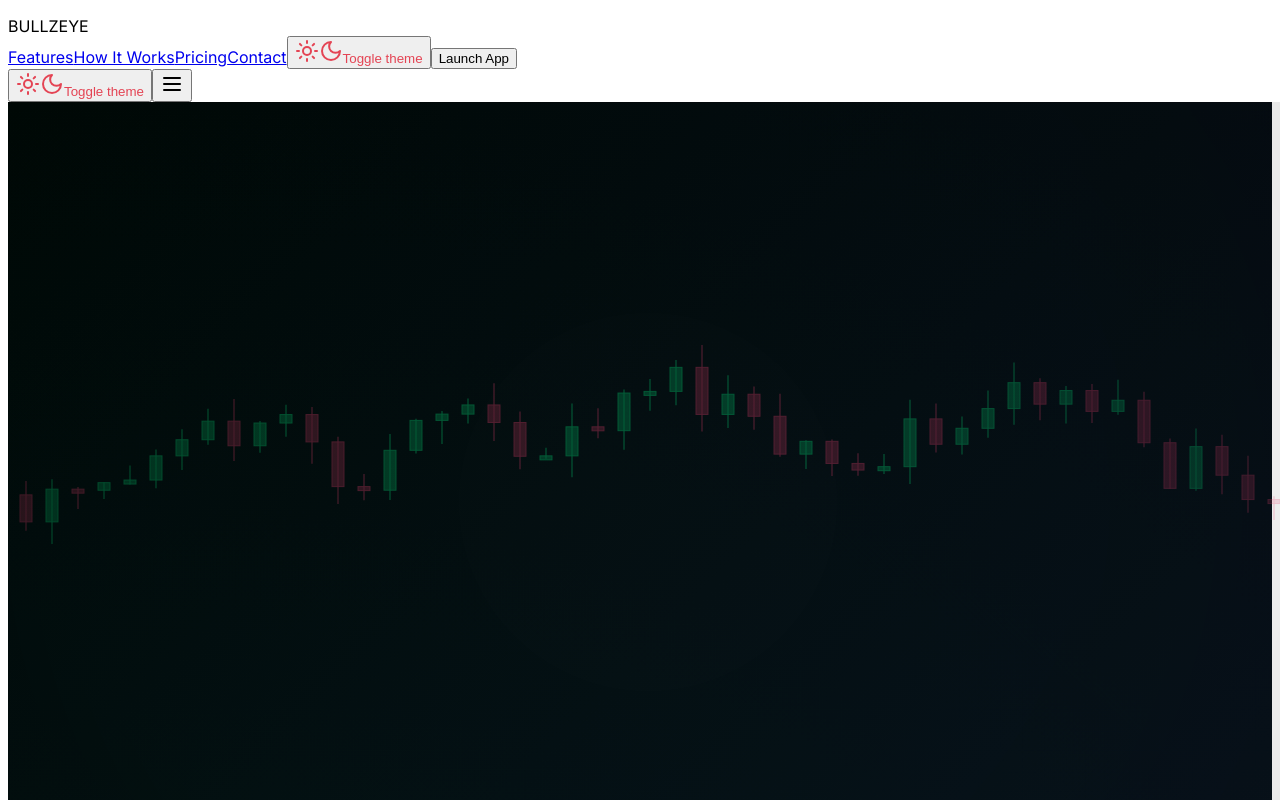
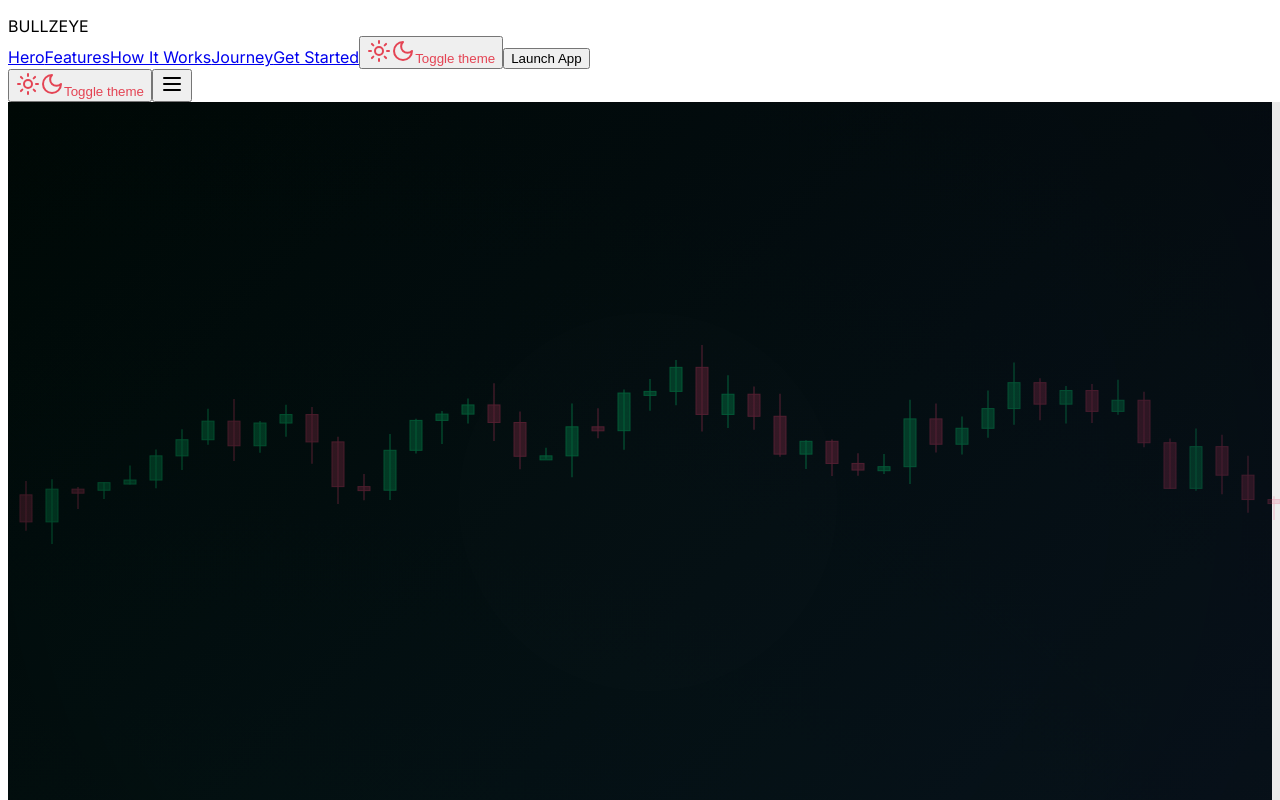
Before and after one commit to amanhammadK/BullzEyeVision, a React (Vite) app in the folder client/: page / in a window 1280 px wide. Shown: the top 800 px of the page. Built offline with nearby package versions, Linux system fonts and the light colour scheme.

Commit message:
Nav: Map header/menu to page sections (Hero, Features, How It Works, Journey, Get Started) with anchors and smooth scroll offsets.

```diff
--- a/client/src/components/z-axis-trading-experience.tsx
+++ b/client/src/components/z-axis-trading-experience.tsx
@@ -253,8 +253,7 @@ export default function ZAxisTradingExperience() {
       {/* HTML Section Cards Overlay */}
       <div className="relative z-30">
         {/* Hero Section */}
-        <div
-          className="h-screen flex items-center justify-center relative"
+        <div id="hero" className="h-screen flex items-center justify-center relative scroll-mt-24"
           style={{
             opacity: section === 0 ? 1 : 0,
             transform: `translateY(${section === 0 ? 0 : 30}px) scale(${section === 0 ? 1 : 0.97})`,
@@ -291,8 +290,7 @@ export default function ZAxisTradingExperience() {
         </div>
 
         {/* Core Technology Section */}
-        <div
-          className="h-screen flex items-center justify-center"
+        <div id="features" className="h-screen flex items-center justify-center scroll-mt-24"
           style={{
             opacity: section === 1 ? 1 : 0,
             transform: `translateY(${section === 1 ? 0 : 30}px) scale(${section === 1 ? 1 : 0.97})`,
@@ -370,8 +368,7 @@ export default function ZAxisTradingExperience() {
         </div>
 
         {/* Problem-Solution Interactive Section */}
-        <div
-          className="h-screen flex items-center justify-center"
+        <div id="how-it-works" className="h-screen flex items-center justify-center scroll-mt-24"
           style={{
             opacity: section === 2 ? 1 : 0,
             transform: `translateY(${section === 2 ? 0 : 30}px) scale(${section === 2 ? 1 : 0.97})`,
@@ -390,8 +387,7 @@ export default function ZAxisTradingExperience() {
         </div>
 
         {/* Trader Journey Section */}
-        <div
-          className="h-screen flex items-center justify-center"
+        <div id="journey" className="h-screen flex items-center justify-center scroll-mt-24"
           style={{
             opacity: section === 3 ? 1 : 0,
             transform: `translateY(${section === 3 ? 0 : 30}px) scale(${section === 3 ? 1 : 0.97})`,
@@ -411,8 +407,7 @@ export default function ZAxisTradingExperience() {
 
 
         {/* CTA Section */}
-        <div
-          className="h-screen flex items-center justify-center"
+        <div id="cta" className="h-screen flex items-center justify-center scroll-mt-24"
           style={{
             opacity: section === 4 ? 1 : 0,
             transform: `translateY(${section === 4 ? 0 : 30}px) scale(${section === 4 ? 1 : 0.97})`,
--- a/client/src/pages/home.tsx
+++ b/client/src/pages/home.tsx
@@ -41,10 +41,11 @@ export default function Home() {
 
             {/* Desktop Navigation */}
             <div className="hidden md:flex items-center space-x-6">
+              <a href="#hero" className="text-white/80 hover:text-[#398848] transition-colors font-medium text-sm">Hero</a>
               <a href="#features" className="text-white/80 hover:text-[#398848] transition-colors font-medium text-sm">Features</a>
               <a href="#how-it-works" className="text-white/80 hover:text-[#398848] transition-colors font-medium text-sm">How It Works</a>
-              <a href="#pricing" className="text-white/80 hover:text-[#398848] transition-colors font-medium text-sm">Pricing</a>
-              <a href="#contact" className="text-white/80 hover:text-[#398848] transition-colors font-medium text-sm">Contact</a>
+              <a href="#journey" className="text-white/80 hover:text-[#398848] transition-colors font-medium text-sm">Journey</a>
+              <a href="#cta" className="text-white/80 hover:text-[#398848] transition-colors font-medium text-sm">Get Started</a>
               <ModeToggle />
               <Button className="bg-[#398848] hover:bg-[#2e6b38] text-white px-6 py-2 text-sm font-medium rounded-lg transition-all duration-200">
                 Launch App
@@ -70,10 +71,11 @@ export default function Home() {
         {isMobileMenuOpen && (
           <div className="md:hidden bg-black/40 backdrop-blur-md">
             <div className="px-4 pt-4 pb-6 space-y-3">
-              <a href="#features" className="block px-4 py-2 text-white/80 hover:text-emerald-400 transition-colors font-medium">Features</a>
-              <a href="#how-it-works" className="block px-4 py-2 text-white/80 hover:text-emerald-400 transition-colors font-medium">How It Works</a>
-              <a href="#pricing" className="block px-4 py-2 text-white/80 hover:text-emerald-400 transition-colors font-medium">Pricing</a>
-              <a href="#contact" className="block px-4 py-2 text-white/80 hover:text-emerald-400 transition-colors font-medium">Contact</a>
+              <a href="#hero" className="block px-4 py-2 text-white/80 hover:text-[#398848] transition-colors font-medium">Hero</a>
+              <a href="#features" className="block px-4 py-2 text-white/80 hover:text-[#398848] transition-colors font-medium">Features</a>
+              <a href="#how-it-works" className="block px-4 py-2 text-white/80 hover:text-[#398848] transition-colors font-medium">How It Works</a>
+              <a href="#journey" className="block px-4 py-2 text-white/80 hover:text-[#398848] transition-colors font-medium">Journey</a>
+              <a href="#cta" className="block px-4 py-2 text-white/80 hover:text-[#398848] transition-colors font-medium">Get Started</a>
               <div className="px-4 py-4">
                 <Button className="w-full bg-emerald-500 hover:bg-emerald-400 text-black px-6 py-2 text-sm font-medium rounded-lg transition-all duration-200">
                   Get Started
```
